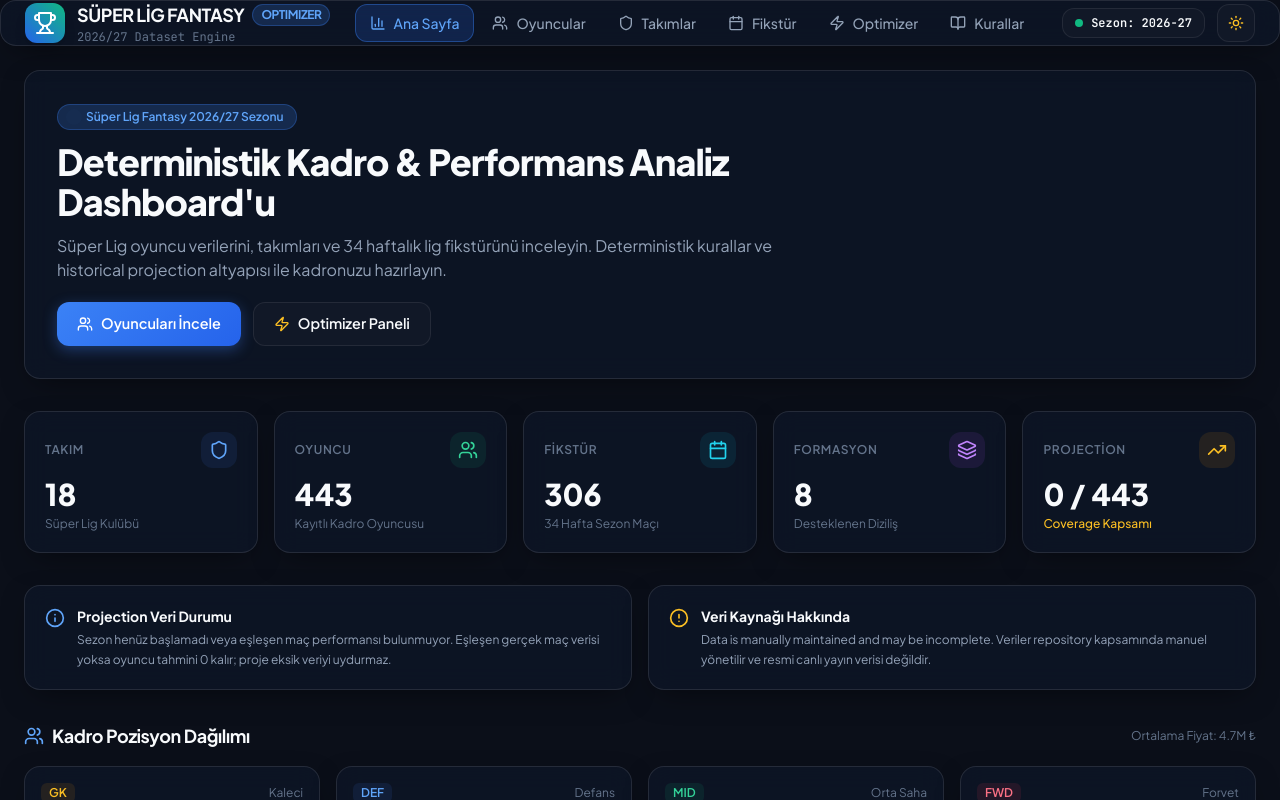
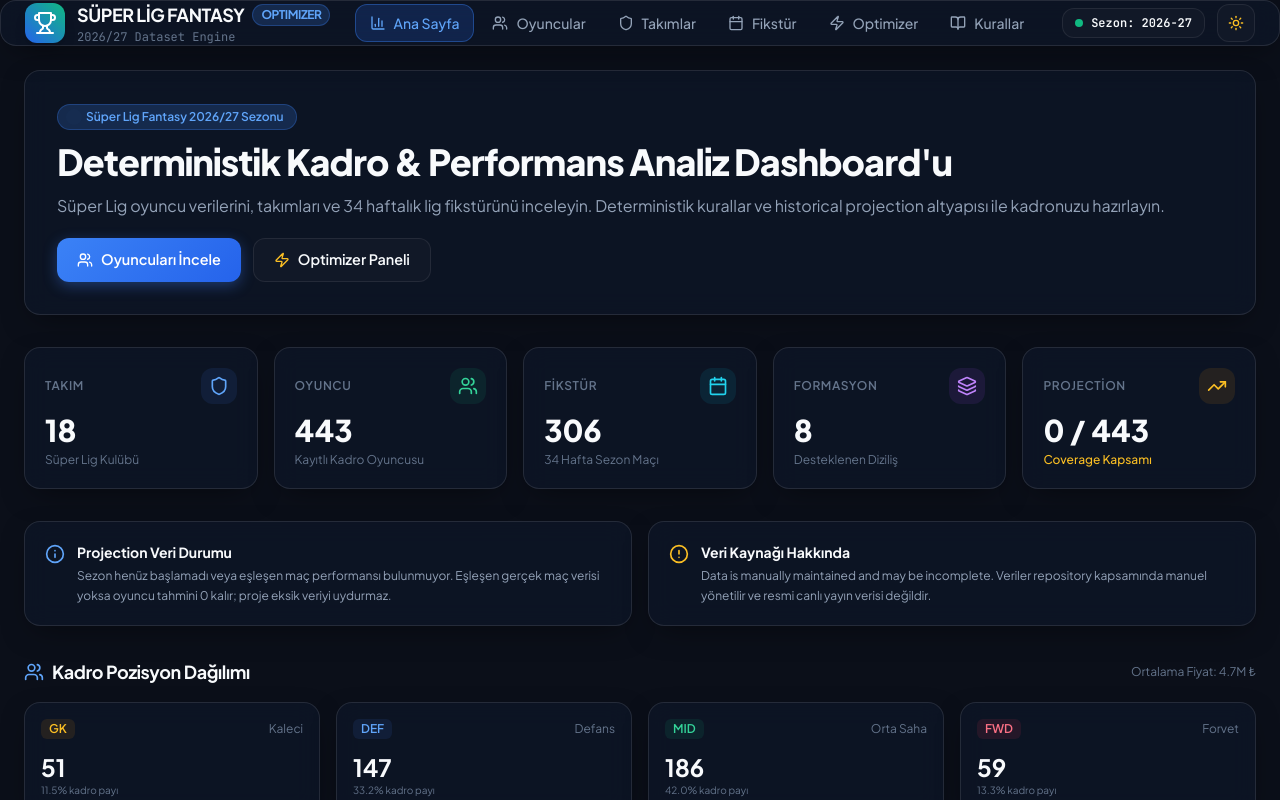
Before and after one commit to barissalihbabacan/superlig-fantasy-optimizer, a React (Vite) app: page / in a window 1280 px wide. Shown: the top 800 px of the page. Built offline with nearby package versions, Linux system fonts and the light colour scheme.

Commit message:
style(web): remove max-width restriction for full-width responsive dashboard layout

```diff
--- a/web/src/pages/Dashboard.tsx
+++ b/web/src/pages/Dashboard.tsx
@@ -44,7 +44,7 @@ export const Dashboard: React.FC<DashboardProps> = ({ dataset, setActiveTab }) =
     <div className="space-y-8 animate-fadeIn">
       {/* Hero Welcome Banner */}
       <div className="glass-panel p-6 sm:p-8 relative overflow-hidden bg-gradient-to-r from-blue-900/40 via-slate-900/60 to-emerald-900/40 border border-blue-500/20">
-        <div className="max-w-3xl space-y-3 relative z-10">
+        <div className="w-full space-y-3 relative z-10">
           <div className="inline-flex items-center gap-2 px-3 py-1 rounded-full bg-blue-500/20 text-blue-400 text-xs font-semibold border border-blue-500/30">
             <span className="w-2 h-2 rounded-full bg-blue-400 animate-ping" />
             <span>Süper Lig Fantasy 2026/27 Sezonu</span>
--- a/web/src/pages/Rules.tsx
+++ b/web/src/pages/Rules.tsx
@@ -3,7 +3,7 @@ import { BookOpen, Shield, Award, Layers, TrendingUp } from 'lucide-react';
 
 export const Rules: React.FC = () => {
   return (
-    <div className="space-y-8 animate-fadeIn max-w-4xl mx-auto">
+    <div className="space-y-8 animate-fadeIn w-full">
       {/* Header */}
       <div>
         <h2 className="text-2xl font-bold text-[var(--text-primary)] flex items-center gap-2">
--- a/web/src/styles/index.css
+++ b/web/src/styles/index.css
@@ -90,7 +90,6 @@ body {
 }
 
 .app-container {
-  max-width: 1280px;
   margin: 0 auto;
   padding: 0 1.5rem;
   width: 100%;
```
Also changed, not shown: 3 other files (tests, documents, lock files or other folders).
